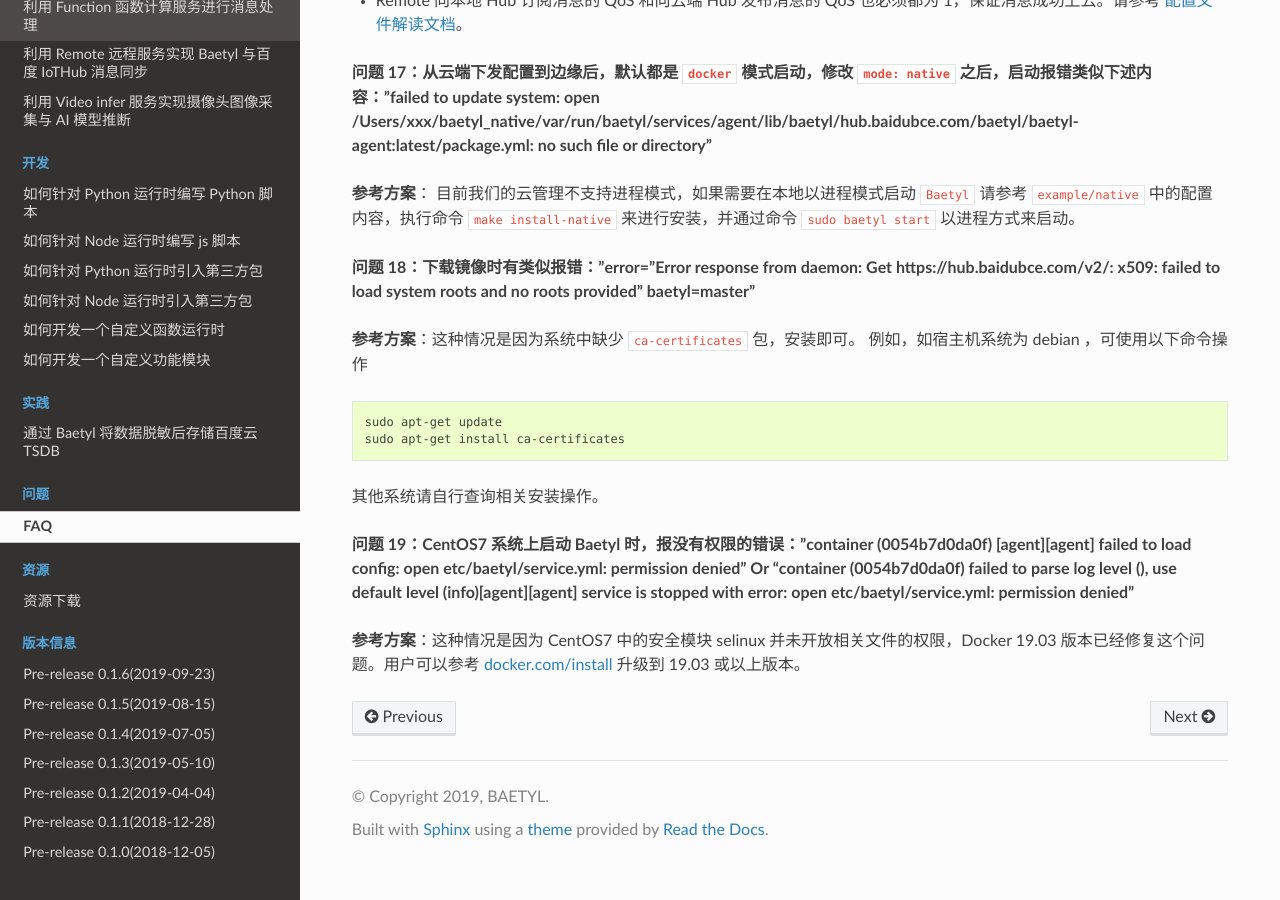
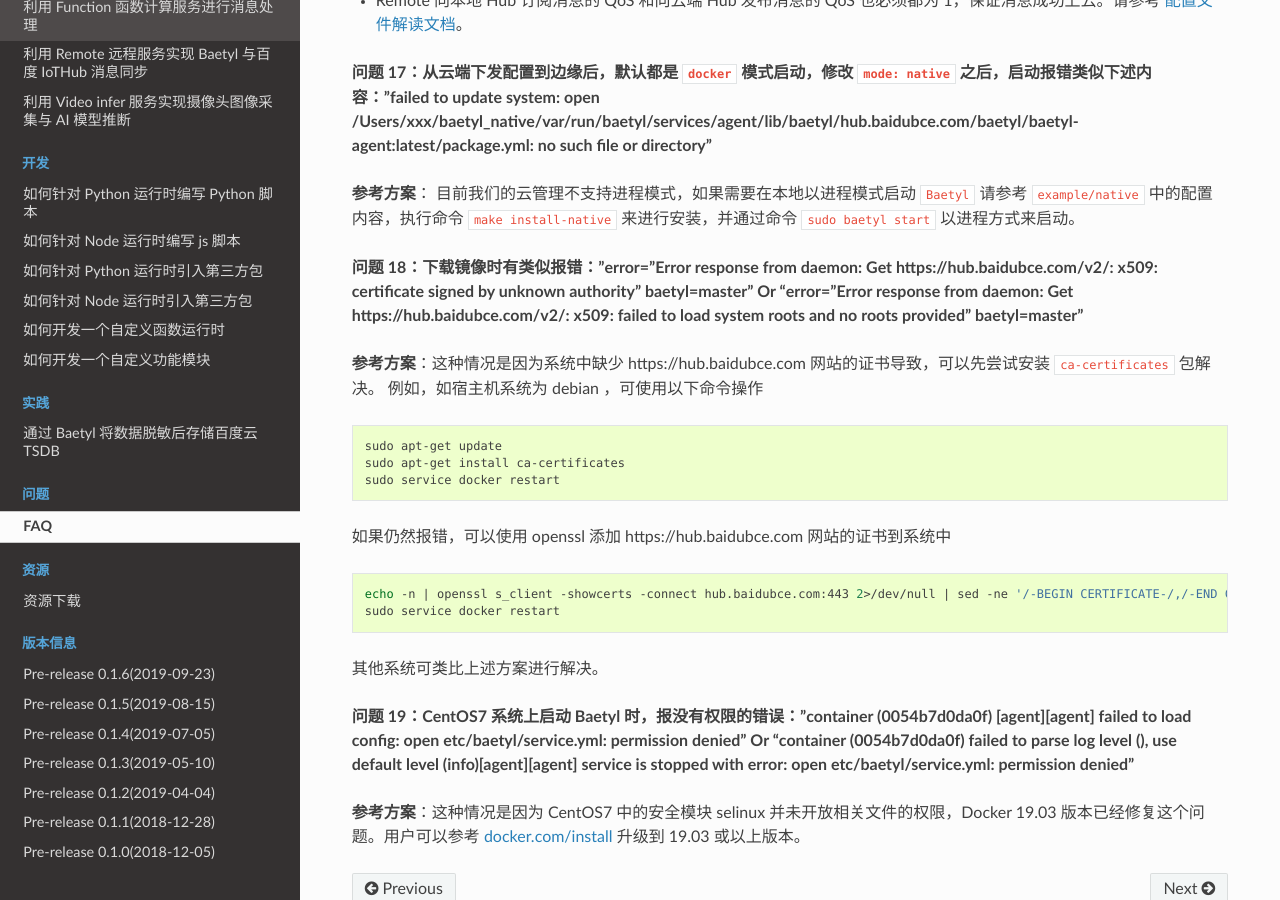
Before and after one commit to baetyl/baetyl-docs-cn, a Sphinx documentation site: the page built from docs/FAQ.md, in a window 1280 px wide and 900 px high, scrolled down 3535 px. Built offline with Sphinx 7.4.7 and the Read the Docs theme 2.0.0, drawn with Linux system fonts in a browser that asks for light colours.

Commit message:
bce-iot-10495: add faq of x509: certificate signed by unknown authority

````diff
--- a/docs/FAQ.md
+++ b/docs/FAQ.md
@@ -133,17 +133,25 @@
 
 **参考方案**： 目前我们的云管理不支持进程模式，如果需要在本地以进程模式启动 `Baetyl` 请参考 `example/native` 中的配置内容，执行命令 `make install-native` 来进行安装，并通过命令 `sudo baetyl start` 以进程方式来启动。
 
-**问题 18：下载镜像时有类似报错："error="Error response from daemon: Get https://hub.baidubce.com/v2/: x509: failed to load system roots and no roots provided" baetyl=master"**
+**问题 18：下载镜像时有类似报错："error="Error response from daemon: Get https://hub.baidubce.com/v2/: x509: certificate signed by unknown authority" baetyl=master" Or "error="Error response from daemon: Get https://hub.baidubce.com/v2/: x509: failed to load system roots and no roots provided" baetyl=master"**
 
-**参考方案**：这种情况是因为系统中缺少 `ca-certificates` 包，安装即可。
+**参考方案**：这种情况是因为系统中缺少 https://hub.baidubce.com 网站的证书导致，可以先尝试安装 `ca-certificates` 包解决。
 例如，如宿主机系统为 debian ，可使用以下命令操作
 
 ```shell
 sudo apt-get update
 sudo apt-get install ca-certificates
+sudo service docker restart
 ```
 
-其他系统请自行查询相关安装操作。
+如果仍然报错，可以使用 openssl 添加 https://hub.baidubce.com 网站的证书到系统中
+
+```shell
+echo -n | openssl s_client -showcerts -connect hub.baidubce.com:443 2>/dev/null | sed -ne '/-BEGIN CERTIFICATE-/,/-END CERTIFICATE-/p' | sudo tee -a /etc/ssl/certs/ca-certificates.crt
+sudo service docker restart
+```
+
+其他系统可类比上述方案进行解决。
 
 **问题 19：CentOS7 系统上启动 Baetyl 时，报没有权限的错误："container (0054b7d0da0f) [agent][agent] failed to load config: open etc/baetyl/service.yml: permission denied" Or "container (0054b7d0da0f) failed to parse log level (), use default level (info)[agent][agent] service is stopped with error: open etc/baetyl/service.yml: permission denied"**
 
````
